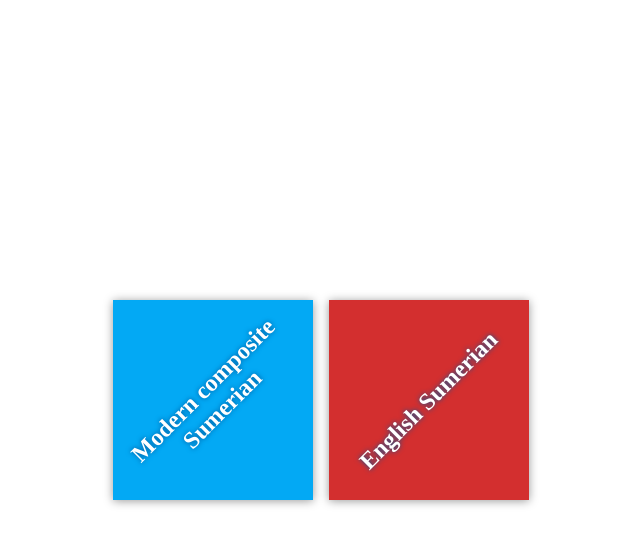
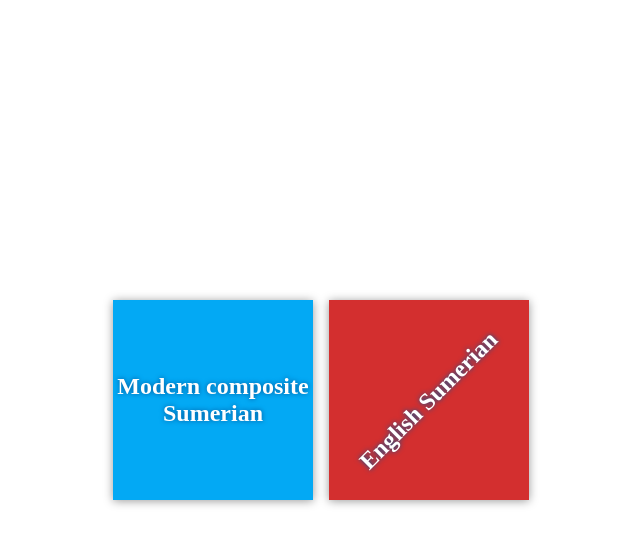
Before and after one commit to Frank-ai755/sumerian-composite, a plain HTML site: page index.html in a window 1280 px wide. In both pictures the pointer is over the element "Modern composite Sumerian". Shown: the whole page, without its empty margins (319-959 px from the left). Drawn offline with Linux system fonts and the light colour scheme.

Commit message:
Add animation to heading

```diff
--- a/css/app.css
+++ b/css/app.css
@@ -40,9 +40,14 @@ body {
     text-align: center;
 }
 
+.lexicon:hover h2 {
+    transform: rotate(0deg);
+}
+
 h2 {
     margin: 0;
     transform: rotate(-45deg);
+    transition: transform 0.5s;
     text-shadow: 0 0 5px #01579b;
 }
 
```
